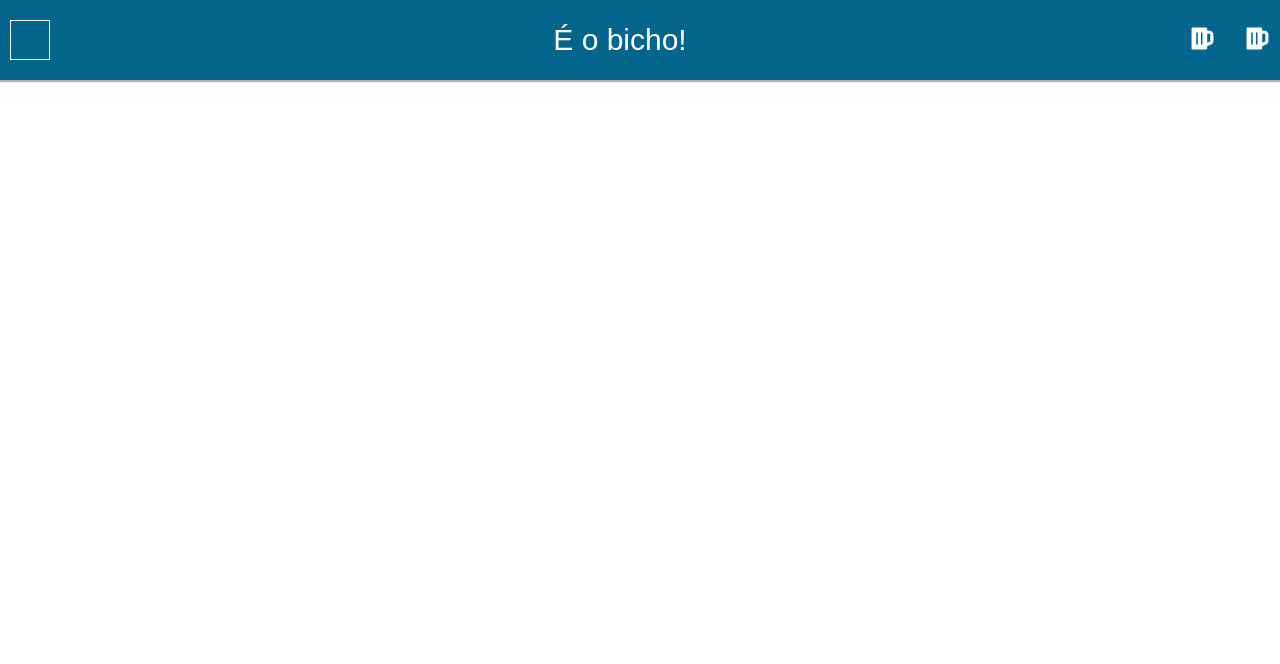
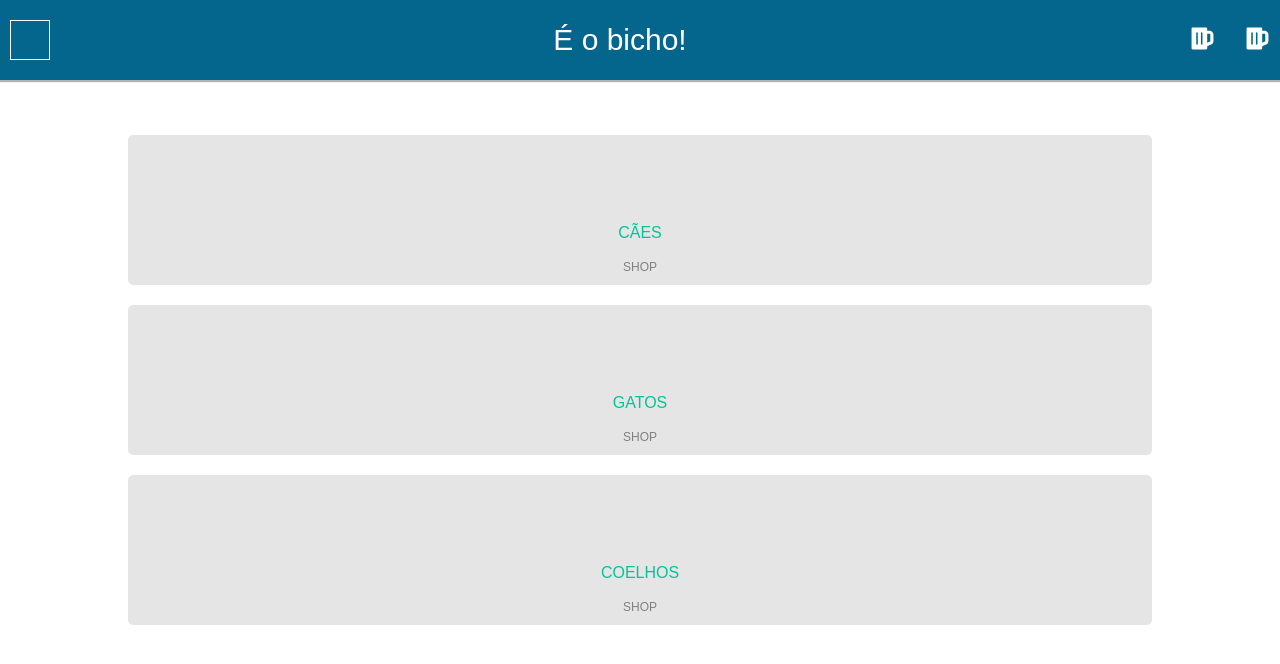
Before and after one commit to Jansenck/projeto14-eh-o-bicho-pet-shop-front, a React (Create React App) app: page / in a window 1280 px wide. Shown: the top 664 px of the page. Built offline with nearby package versions, Linux system fonts and the light colour scheme.

Commit message:
created home page cards

```diff
--- a/package.json
+++ b/package.json
@@ -9,6 +9,7 @@
     "react-dom": "^17.0.2",
     "react-icons": "^4.4.0",
     "react-loader-spinner": "^5.3.4",
+    "react-responsive-carousel": "^3.2.23",
     "react-router-dom": "^6.4.0",
     "react-scripts": "^4.0.3",
     "styled-components": "^5.3.5"
--- a/src/components/Top.js
+++ b/src/components/Top.js
@@ -8,9 +8,11 @@ import { useState } from "react";
 export default function Top () {
 
     const [display, setDisplay] = useState("none")
+    const [margin, setMargin] = useState("0px")
 
     function showMenu() {
         display === "none" ? setDisplay("flex") : setDisplay("none")
+        display === "none" ? setMargin("80px") : setMargin("0px")
     }
 
     return (
@@ -31,7 +33,7 @@ export default function Top () {
                     </Link>
                 </Icons>
             </Container>
-            <SubTop show = {display}>
+            <SubTop show = {display} margin = {margin}>
                 <p>Cães</p>
                 <p>Gatos</p>
                 <p>Coelhos</p>
@@ -75,7 +77,7 @@ const Icons = styled.div`
 `
 const SubTop = styled.div`
     width: 100vw;
-    margin-top: 80px;
+    margin-top: ${props => props.margin};
     height: 40px;
     background-color: #02c39a;
     display: ${props => props.show};
@@ -84,4 +86,5 @@ const SubTop = styled.div`
     color: white;
     font-family: Arial, Helvetica, sans-serif;
     opacity: 0.5;
+    transition: all 10s linear;
 `
--- a/src/pages/HomePage.js
+++ b/src/pages/HomePage.js
@@ -1,14 +1,34 @@
 import styled from "styled-components";
 import Top from "../components/Top";
+import { Carousel } from "react-responsive-carousel";
+import "react-responsive-carousel/lib/styles/carousel.min.css";
 
 export default function HomePage () {
 
     return (
         <>
             <Top/>
-
             <Container>
-                {/*<Cover src = "https://t4.ftcdn.net/jpg/01/81/62/07/360_F_181620791_9W5pfwlMLajAavp7MnJOoEANziwbxc5w.jpg"/>*/}
+                <Sessions>
+                    <Box>
+                        <h2>CÃES</h2>
+                        <Shop>
+                            <p>SHOP</p>
+                        </Shop>
+                    </Box>
+                    <Box>
+                        <h2>GATOS</h2>
+                        <Shop>
+                            <p>SHOP</p>
+                        </Shop>
+                    </Box>
+                    <Box>
+                        <h2>COELHOS</h2>
+                        <Shop>
+                            <p>SHOP</p>
+                        </Shop>
+                    </Box>
+                </Sessions>
             </Container>
         </>
     )
@@ -16,6 +36,36 @@ export default function HomePage () {
 
 const Container = styled.div`
 `
-const Cover = styled.img`
-    width: 100vw;
+const Sessions = styled.div`
+    margin: 80px auto;
+    width: 80vw;
+    height: 600px;
+    display: flex;
+    flex-direction: column;
+    justify-content: center;
+    align-items: center;
 `
+const Box = styled.div`
+    width: 100%;
+    height: 150px;
+    margin: 10px 0;
+    background-color: rgba(0,0,0,0.1);
+    border-radius: 5px;
+    text-align: center;
+
+    && h2 {
+        margin-top: 90px;
+        font-family: Arial, Helvetica, sans-serif;
+        color: #02c39a;
+    }
+
+    && p {
+        margin-top: 20px;
+        font-family: Arial, Helvetica, sans-serif;
+        font-size: 12px;
+        color: grey;
+    }
+`
+const Shop = styled.div`
+
+`
```
Also changed, not shown: 1 other file (tests, documents, lock files or other folders).
